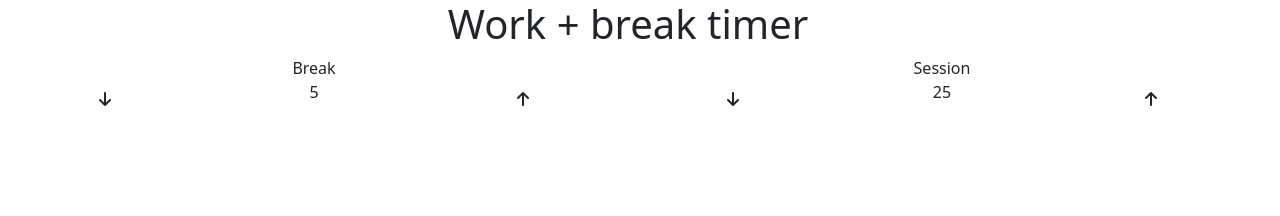
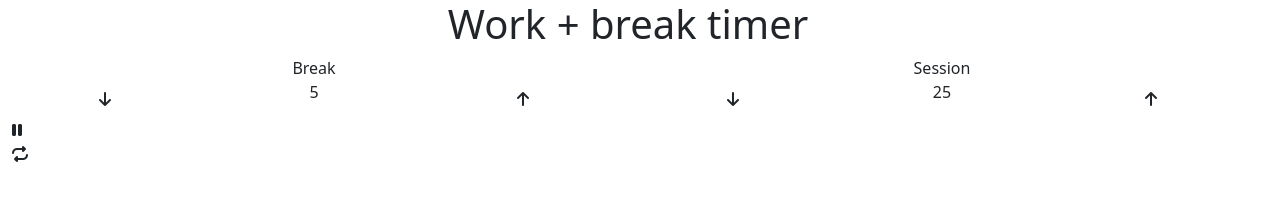
Before and after one commit to pablomartan/react-pomodoro, a React app: page / in a window 1280 px wide. Shown: the top 216 px of the page. Built offline with nearby package versions, Linux system fonts and the light colour scheme.

Commit message:
feat: import TimerControls component into App

```diff
--- a/src/js/App.js
+++ b/src/js/App.js
@@ -1,6 +1,7 @@
 import React, { useState } from 'react';
 import { LengthControl } from './components/LengthControl';
 import { Timer } from './components/Timer';
+import { TimerControls } from './components/TimerControls';
 
 export const App = () => {
   const [ breakLength, setBreakLength ] = useState(5);
@@ -11,6 +12,7 @@ export const App = () => {
       <h1 className="text-center">Work + break timer</h1>
       <LengthControl brLength={breakLength} seLength={sessionLength} setBr={setBreakLength} setSe={setSessionLength} />
       <Timer />
+      <TimerControls />
     </div>
   );
 };
```
